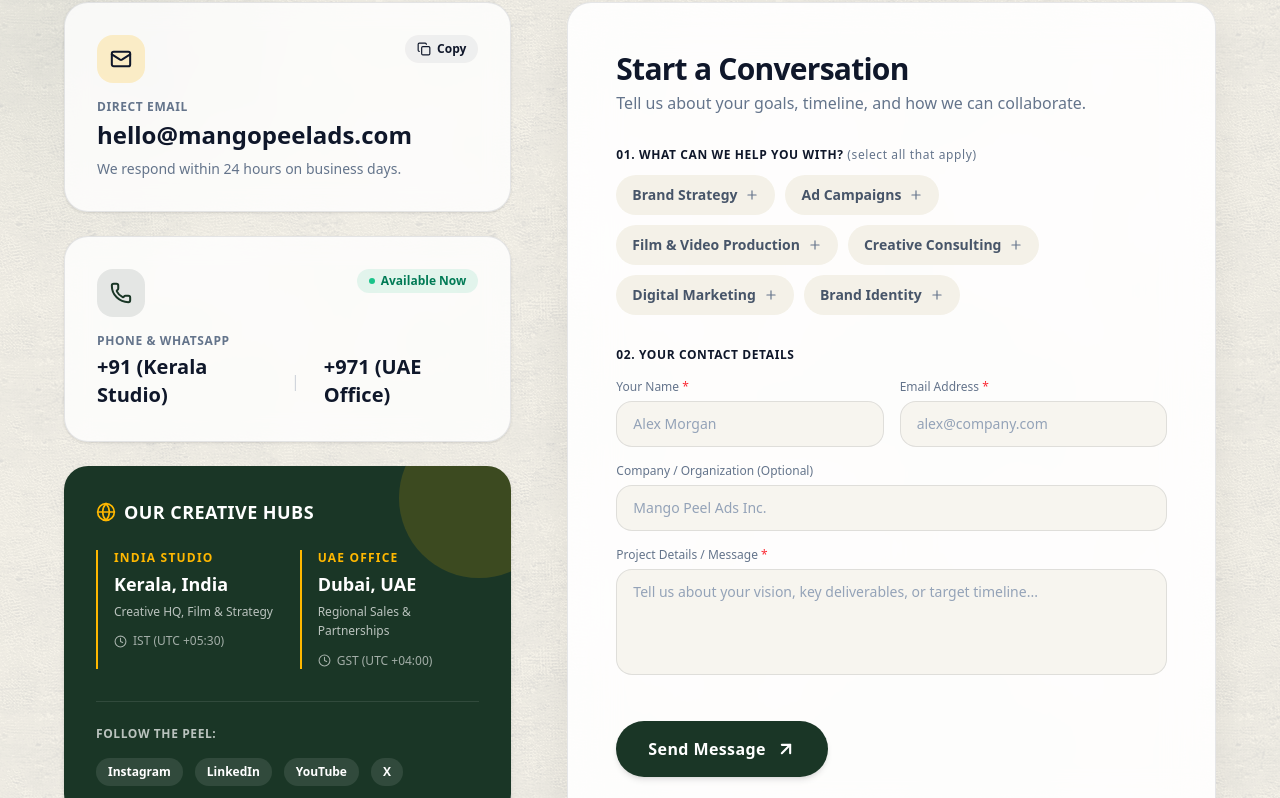
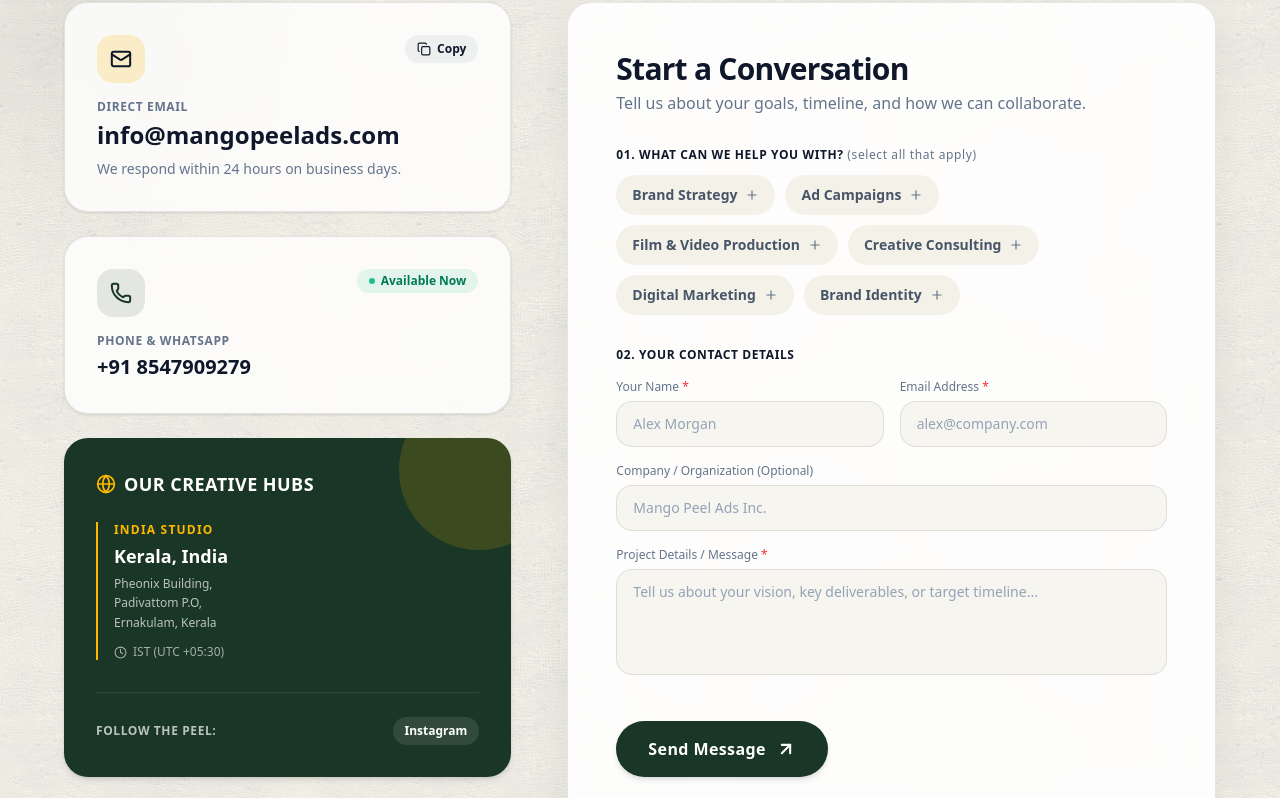
Before and after one commit to shiblymohammed/mango_peel_ads, a Next.js app: page /contact in a window 1280 px wide. Shown: the part 622-1420 px from the top of the page. Built offline with nearby package versions, Linux system fonts and the light colour scheme.

Commit message:
feat:contact details updation + footer minor changes + dexiko logo added

```diff
--- a/src/app/contact/page.tsx
+++ b/src/app/contact/page.tsx
@@ -239,7 +239,7 @@ export default function ContactPage() {
           <h1 className="font-mileast text-5xl sm:text-6xl md:text-7xl lg:text-[76px] font-extrabold text-[#0F172A] tracking-tight leading-[1.08] mb-8">
             Let&apos;s make your brand{" "}
             <span className="relative inline-block text-[#FFB800]">
-              unforgettable
+              unforgettable.
               <svg
                 className="absolute left-[-4%] w-[108%] h-auto pointer-events-none"
                 style={{ bottom: "-0.60em" }}
@@ -267,7 +267,7 @@ export default function ContactPage() {
                 />
               </svg>
             </span>
-            .
+
           </h1>
 
           <p className="font-poppins-italic text-[#64748B] text-base sm:text-lg md:text-xl max-w-2xl font-medium leading-relaxed">
@@ -296,16 +296,16 @@ export default function ContactPage() {
                 <div className="w-12 h-12 rounded-2xl bg-[#FFB800]/20 text-[#0F172A] flex items-center justify-center">
                   <Mail size={22} strokeWidth={2.2} />
                 </div>
-                <CopyButton textToCopy="hello@mangopeelads.com" />
+                <CopyButton textToCopy="info@mangopeelads.com" />
               </div>
               <p className="text-xs font-bold uppercase tracking-wider text-[#64748B] mb-1">
                 Direct Email
               </p>
               <a
-                href="mailto:hello@mangopeelads.com"
+                href="mailto:info@mangopeelads.com"
                 className="text-xl sm:text-2xl font-extrabold text-[#0F172A] hover:text-[#FFB800] transition-colors break-all"
               >
-                hello@mangopeelads.com
+                info@mangopeelads.com
               </a>
               <p className="text-sm text-[#64748B] font-medium mt-2">
                 We respond within 24 hours on business days.
@@ -328,17 +328,10 @@ export default function ContactPage() {
               </p>
               <div className="flex flex-col sm:flex-row sm:items-center gap-2 sm:gap-6 mt-1">
                 <a
-                  href="tel:+919876543210"
+                  href="tel:+918547909279"
                   className="text-lg sm:text-xl font-bold text-[#0F172A] hover:text-[#FFB800] transition-colors"
                 >
-                  +91 (Kerala Studio)
-                </a>
-                <span className="hidden sm:inline text-gray-300">|</span>
-                <a
-                  href="tel:+971500000000"
-                  className="text-lg sm:text-xl font-bold text-[#0F172A] hover:text-[#FFB800] transition-colors"
-                >
-                  +971 (UAE Office)
+                  +91 8547909279
                 </a>
               </div>
             </div>
@@ -355,7 +348,7 @@ export default function ContactPage() {
                 </h3>
               </div>
 
-              <div className="grid grid-cols-1 sm:grid-cols-2 gap-6">
+              <div className="grid grid-cols-1 gap-6">
                 {/* Kerala Hub */}
                 <div className="border-l-2 border-[#FFB800] pl-4">
                   <p className="text-xs uppercase tracking-widest text-[#FFB800] font-bold mb-1">
@@ -365,28 +358,13 @@ export default function ContactPage() {
                     Kerala, India
                   </h4>
                   <p className="text-xs text-white/70 leading-relaxed">
-                    Creative HQ, Film &amp; Strategy
+                    Pheonix Building, <br />
+                    Padivattom P.O, <br />
+                    Ernakulam, Kerala
                   </p>
                   <div className="flex items-center gap-1.5 mt-3 text-xs text-white/60 font-medium">
                     <Clock size={13} />
                     <span>IST (UTC +05:30)</span>
-                  </div>
-                </div>
-
-                {/* UAE Hub */}
-                <div className="border-l-2 border-[#FFB800] pl-4">
-                  <p className="text-xs uppercase tracking-widest text-[#FFB800] font-bold mb-1">
-                    UAE Office
-                  </p>
-                  <h4 className="text-lg font-extrabold text-white mb-1">
-                    Dubai, UAE
-                  </h4>
-                  <p className="text-xs text-white/70 leading-relaxed">
-                    Regional Sales &amp; Partnerships
-                  </p>
-                  <div className="flex items-center gap-1.5 mt-3 text-xs text-white/60 font-medium">
-                    <Clock size={13} />
-                    <span>GST (UTC +04:00)</span>
                   </div>
                 </div>
               </div>
@@ -398,10 +376,7 @@ export default function ContactPage() {
                 </span>
                 <div className="flex items-center gap-3">
                   {[
-                    { name: "Instagram", href: "#" },
-                    { name: "LinkedIn", href: "#" },
-                    { name: "YouTube", href: "#" },
-                    { name: "X", href: "#" },
+                    { name: "Instagram", href: "https://www.instagram.com/mangopeelads?igsh=bmN2ZGFleTdvZG80" },
                   ].map((social) => (
                     <a
                       key={social.name}
@@ -701,7 +676,7 @@ export default function ContactPage() {
           </p>
 
           <a
-            href="mailto:hello@mangopeelads.com"
+            href="mailto:info@mangopeelads.com"
             className="inline-flex items-center gap-2.5 px-8 py-4 rounded-full bg-[#FFB800] text-[#0F172A] font-bold text-sm sm:text-base tracking-wide hover:shadow-[0_0_30px_rgba(255,184,0,0.45)] hover:-translate-y-0.5 transition-all duration-300"
           >
             <span>Email Us directly</span>
--- a/src/components/common/footer.tsx
+++ b/src/components/common/footer.tsx
@@ -116,15 +116,16 @@ export default function Footer() {
           {/* Column 3 - Contact */}
           <motion.div variants={itemVariants} className="flex flex-col gap-4">
             <h4 className="text-white text-xs font-bold uppercase tracking-[0.2em] mb-2 opacity-50">Contact Us</h4>
-            <a href="mailto:hello@mangopeel.com" className="text-white/80 hover:text-[#FFB800] text-[15px] font-medium transition-colors w-fit">
-              hello@mangopeel.com
+            <a href="mailto:info@mangopeelads.com" className="text-white/80 hover:text-[#FFB800] text-[15px] font-medium transition-colors w-fit">
+              info@mangopeelads.com
             </a>
-            <a href="tel:+1234567890" className="text-white/80 hover:text-[#FFB800] text-[15px] font-medium transition-colors w-fit">
-              +1 (234) 567-890
+            <a href="tel:+918547909279" className="text-white/80 hover:text-[#FFB800] text-[15px] font-medium transition-colors w-fit">
+              +91 8547909279
             </a>
             <div className="text-white/60 text-[15px] mt-2">
-              123 Creative Studio Ave, <br />
-              Design District, NY 10001
+              Pheonix Building, <br />
+              Padivattom P.O, <br />
+              Ernakulam, Kerala
             </div>
           </motion.div>
 
@@ -133,10 +134,7 @@ export default function Footer() {
             <h4 className="text-white text-xs font-bold uppercase tracking-[0.2em] mb-2 opacity-50">Follow Us</h4>
             <div className="flex gap-4">
               {[
-                { icon: InstagramIcon, href: '#' },
-                { icon: TwitterIcon, href: '#' },
-                { icon: LinkedinIcon, href: '#' },
-                { icon: DribbbleIcon, href: '#' }
+                { icon: InstagramIcon, href: 'https://www.instagram.com/mangopeelads?igsh=bmN2ZGFleTdvZG80' }
               ].map((social, idx) => {
                 const Icon = social.icon;
                 return (
@@ -167,12 +165,14 @@ export default function Footer() {
             </h1>
           </div>
 
-          <div className="w-full flex flex-col md:flex-row justify-between items-center gap-4 mt-6 text-white/40 text-xs sm:text-sm font-medium">
+          <div className="w-full flex flex-col md:flex-row justify-between items-center gap-6 mt-6 text-white/40 text-xs sm:text-sm font-medium">
             <p>© {new Date().getFullYear()} Mango Peel Ads. All rights reserved.</p>
-            <div className="flex gap-6">
-              <Link href="/privacy" className="hover:text-white transition-colors">Privacy Policy</Link>
-              <Link href="/terms" className="hover:text-white transition-colors">Terms of Service</Link>
-            </div>
+
+            <a href="https://dexiko.com" target="_blank" rel="noopener noreferrer" className="flex items-center gap-2 group hover:text-white transition-colors">
+              <span>Developed by</span>
+              <img src="/logo/dexiko-logo.png" alt="Dexiko" className="h-5 brightness-0 invert opacity-60 group-hover:opacity-100 transition-opacity" />
+            </a>
+
           </div>
         </motion.div>
 
--- a/src/components/common/navbar.tsx
+++ b/src/components/common/navbar.tsx
@@ -52,7 +52,6 @@ export default function Navbar() {
 
   const navLinks = [
     { name: "Home", href: "/" },
-    { name: "About Us", href: "/about" },
     { name: "Work", href: "/works" },
     { name: "Team", href: "/teams" },
     { name: "Contact", href: "/contact" },
@@ -284,10 +283,10 @@ export default function Navbar() {
                     Let&apos;s peel fresh ideas together
                   </p>
                   <a
-                    href="mailto:hello@mangopeelads.com"
+                    href="mailto:info@mangopeelads.com"
                     className="text-sm font-semibold text-[#0F172A] hover:text-[#FFB800] transition-colors"
                   >
-                    hello@mangopeelads.com
+                    info@mangopeelads.com
                   </a>
                 </div>
 
--- /dev/null
+++ b/src/data/team.ts
@@ -0,0 +1,57 @@
+export interface TeamMember {
+  name: string;
+  role: string;
+  imageSrc: string;
+  skills: string;
+}
+
+export const teamMembers: TeamMember[] = [
+  {
+    name: "Mibish Biju",
+    role: "Creative Director",
+    imageSrc: "/assets/team/Mibish_Founder-_Head-of-Creatives.png",
+    skills: "Strategy • Creative • Leadership"
+  },
+  {
+    name: "Annie",
+    role: "Co Founder & Head of Operations",
+    imageSrc: "/assets/team/Annie_Co Founder-_Head-of-Operations.png",
+    skills: "Operations • Management • Planning"
+  },
+  {
+    name: "Ajuraj",
+    role: "Art Director",
+    imageSrc: "/assets/team/Ajuraj_Art_Director.png",
+    skills: "Design • Creative • Branding"
+  },
+  {
+    name: "Hari",
+    role: "Consultant & Creative Director",
+    imageSrc: "/assets/team/Hari_Consultant_Creative-Director.png",
+    skills: "Creative Direction • Consulting"
+  },
+  {
+    name: "John",
+    role: "Ideation Head",
+    imageSrc: "/assets/team/John_Ideation_Head.png",
+    skills: "Ideation • Innovation • Planning"
+  },
+  {
+    name: "Shelson",
+    role: "Finance Manager",
+    imageSrc: "/assets/team/Shelson_Finance_Manager.png",
+    skills: "Finance • Accounting"
+  },
+  {
+    name: "Midhun",
+    role: "Sales Associate",
+    imageSrc: "/assets/team/Midhun_Sales-Associate_Kerala.png",
+    skills: "Sales • Regional"
+  },
+  {
+    name: "Rohan",
+    role: "Sales Associate",
+    imageSrc: "/assets/team/Rohan_Sales-Associate_UAE.png",
+    skills: "Sales • International"
+  }
+];
```
Also changed, not shown: src/components/team/TeamGrid.tsx (+1 -51 lines), public/logo/dexiko-logo.png (added).
